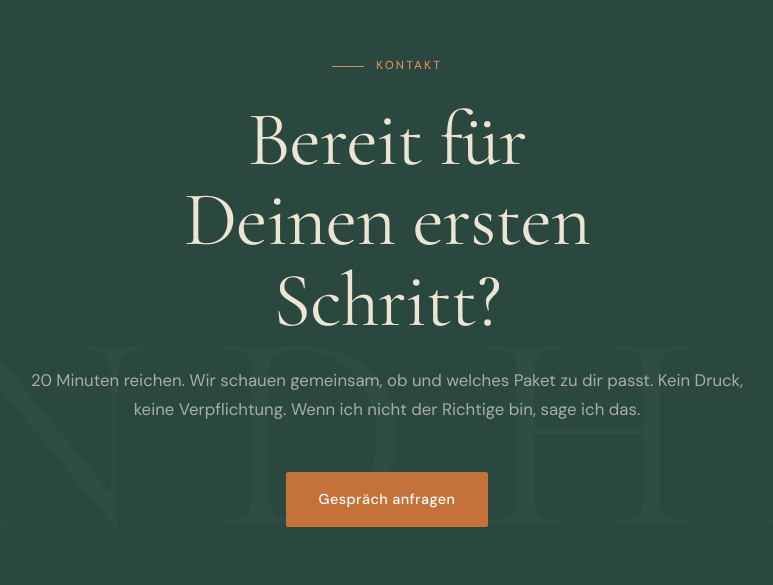
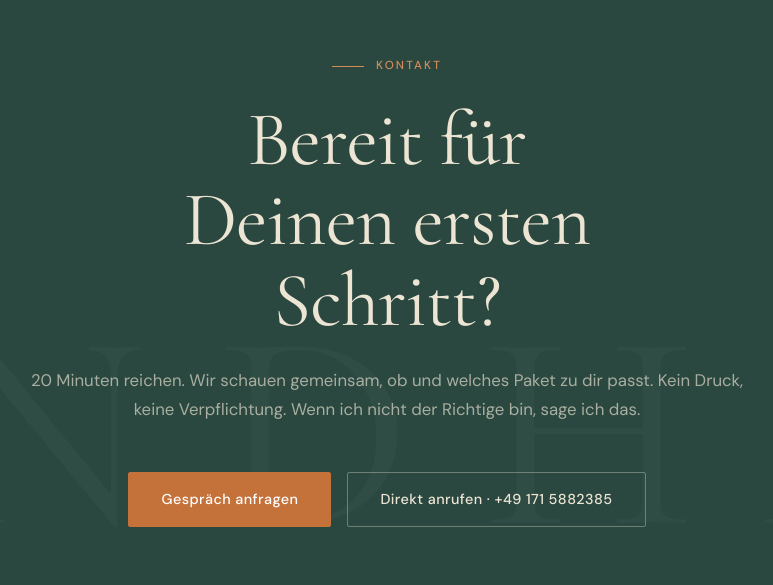
Before and after one commit to Sandhan-Design/Sandhan-Design_02, a plain HTML site: page index.html in a window 1280 px wide. Shown: the part 11415-12000 px from the top of the page, without its empty margins (253-1026 px from the left). Drawn offline with nearby package versions, Linux system fonts and the light colour scheme.

Commit message:
Add Direkt anrufen phone button to CTA section

```diff
--- a/index.html
+++ b/index.html
@@ -2768,6 +2768,7 @@
     </p>
     <div class="cta-actions reveal reveal-d2">
       <a href="mailto:sandhan.westphal@gmx.de" class="btn btn-fill">Gespräch anfragen</a>
+      <a href="tel:+491715882385" class="btn btn-outline-light">Direkt anrufen &middot; +49 171 5882385</a>
     </div>
     <div class="cta-meta reveal reveal-d3">
       <div class="cta-meta-item">
```
